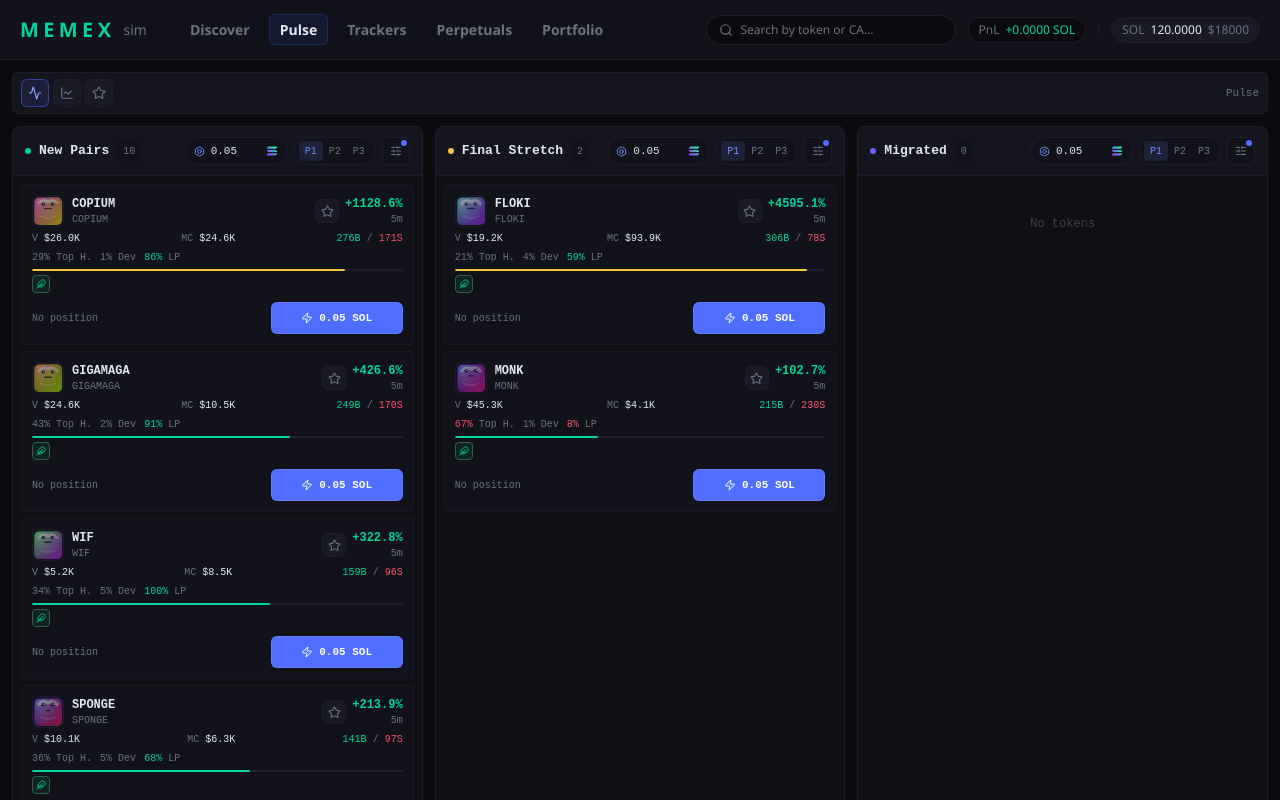
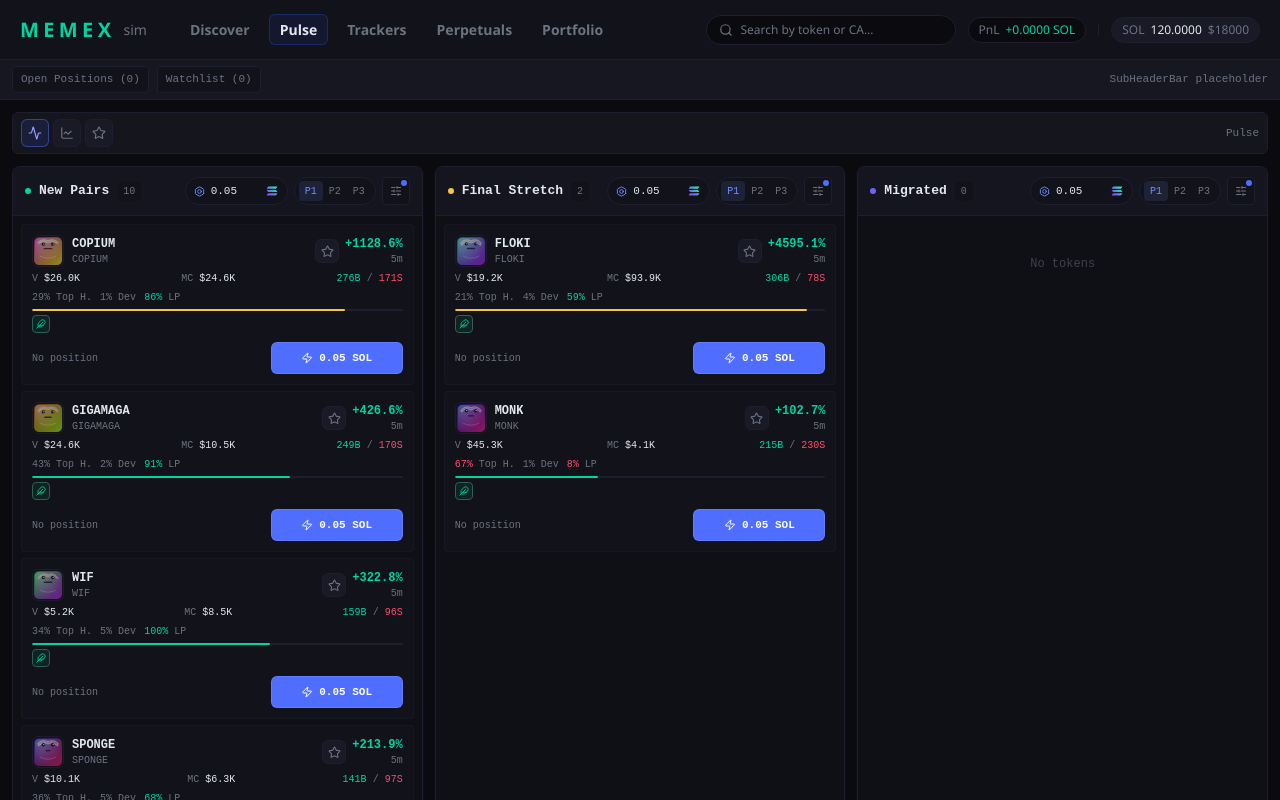
Before and after one commit to lotoos0/memex-sim, a React (Vite) app: page / in a window 1280 px wide. Built offline with nearby package versions, Linux system fonts and the light colour scheme.

Commit message:
feat(layout): add global SubHeaderBar placeholder to AppShell

```diff
--- /dev/null
+++ b/src/components/layout/SubHeaderBar.tsx
@@ -0,0 +1,13 @@
+export default function SubHeaderBar() {
+  return (
+    <div className="sticky top-[60px] z-40 h-10 shrink-0 border-b border-ax-border bg-ax-surface2/85 backdrop-blur-sm">
+      <div className="mx-auto flex h-full w-full max-w-[1800px] items-center justify-between px-3">
+        <div className="flex items-center gap-2 text-[11px] text-ax-text-dim">
+          <span className="rounded border border-ax-border bg-ax-surface px-2 py-1">Open Positions (0)</span>
+          <span className="rounded border border-ax-border bg-ax-surface px-2 py-1">Watchlist (0)</span>
+        </div>
+        <span className="text-[11px] text-ax-text-dim">SubHeaderBar placeholder</span>
+      </div>
+    </div>
+  );
+}
--- a/src/router.tsx
+++ b/src/router.tsx
@@ -1,6 +1,7 @@
 import { useEffect } from 'react';
 import { BrowserRouter, Routes, Route } from 'react-router-dom';
 import Header from './components/layout/Header';
+import SubHeaderBar from './components/layout/SubHeaderBar';
 import PulsePage from './pages/PulsePage';
 import TokenPage from './pages/TokenPage';
 import ErrorBoundary from './components/layout/ErrorBoundary';
@@ -15,6 +16,7 @@
   return (
     <div className="flex flex-col h-screen bg-ax-bg text-ax-text overflow-hidden">
       <Header />
+      <SubHeaderBar />
       <main className="flex-1 min-h-0 overflow-y-auto">
         <Routes>
           <Route path="/" element={<PulsePage />} />
```
